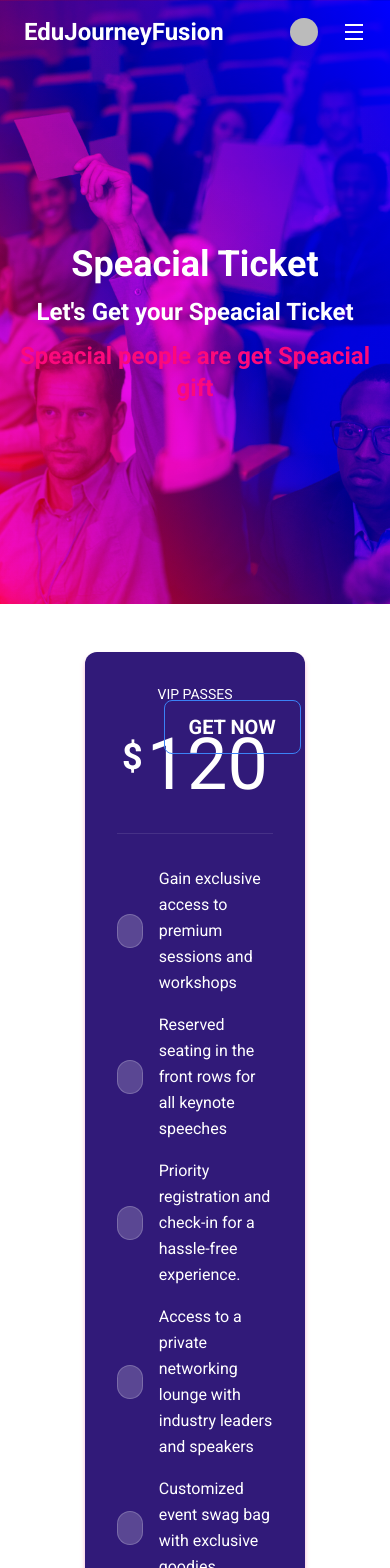
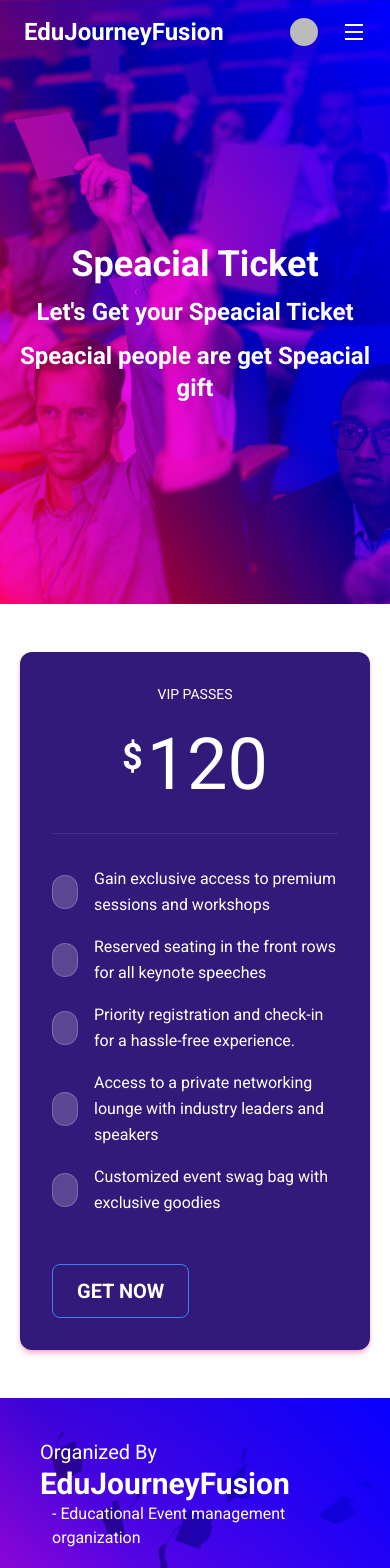
Before and after one commit to mdhasanali39/edu-journey-fusion-event-management-web-app, a React (Vite) app: page /specialTicket in a window 390 px wide. Shown: the top 1568 px of the page. Built offline with nearby package versions, Linux system fonts and the light colour scheme; no server answers; sample sign-in values are in the browser's storage; some icons are missing.

Commit message:
responsive update

```diff
--- a/src/components/Banner/Banner.jsx
+++ b/src/components/Banner/Banner.jsx
@@ -36,7 +36,7 @@ const Banner = () => {
               <p
                 data-aos="zoom-in-up"
                 data-aos-duration="3000"
-                className="text-2xl text-clr-red"
+                className="text-2xl"
               >
                 Speacial people are get Speacial gift
               </p>
--- a/src/components/Navbar/Navbar.jsx
+++ b/src/components/Navbar/Navbar.jsx
@@ -20,7 +20,7 @@ const Navbar = () => {
   };
 
   return (
-    <nav className={`relative flex justify-between py-4 px-6 lg:px-12 ${!isMenuClicked && 'overflow-hidden'}`}>
+    <nav className={`relative flex justify-between py-4 px-6 lg:px-12 `}>
       {/* logo  */}
       <div className="font-bold text-2xl text-white">
         <Link to={"/"}>
@@ -32,8 +32,8 @@ const Navbar = () => {
         <li>
           <div className={`
           ${
-            isMenuClicked ? 'w-[98%] space-y-3 absolute z-50 top-[75%] left-[1%]  bg-custom-blue text-center px-5 py-8 border-2'
-          : 'w-full space-y-3  absolute  top-[75%] translate-x-[140%]   bg-custom-blue text-center px-5 py-8  lg:space-y-0  lg:static  lg:translate-x-0  lg:bg-transparent lg:text-left lg:px-0 lg:py-0'}
+            isMenuClicked ? 'w-[98%] space-y-3 absolute z-30 top-[75%] left-[1%]  bg-custom-blue text-center px-5 py-8 border-2'
+          : 'hidden'}
             transition ease-linear duration-300 lg:flex gap-6 items-center text-white`}>
             {/* home  */}
             <li className="font-semibold text-[17px]">
@@ -84,7 +84,7 @@ const Navbar = () => {
               <div
                 className={`absolute ${
                   isClicked ? "opacity-100" : "opacity-0 pointer-events-none"
-                } z-40 right-0 bg-white p-4 rounded-md transition ease-in-out duration-500`}
+                } z-50 right-0 bg-white p-7 whitespace-nowrap border rounded-md transition ease-in-out duration-500`}
               >
                 <h2 className="text-clr-red font-semibold">
                   {user?.displayName}
--- a/src/pages/Speakers/Speakers.jsx
+++ b/src/pages/Speakers/Speakers.jsx
@@ -5,7 +5,7 @@ const Speakers = () => {
   const speakers = useLoaderData();
 
   return (
-    <div className="py-12 px-12 min-h-[70vh]">
+    <div className="py-12 px-5 lg:px-12 min-h-[70vh]">
       <div className="grid gap-6 grid-cols-1 lg:grid-cols-4">
         {speakers?.map((speaker) => (
           <SpeakersCard key={speaker.id} speaker={speaker}></SpeakersCard>
--- a/src/pages/SpecialTicket/SpecialTicket.jsx
+++ b/src/pages/SpecialTicket/SpecialTicket.jsx
@@ -3,8 +3,8 @@ import { FaCheck } from "react-icons/fa6";
 
 const SpecialTicket = () => {
   return (
-    <div className="flex flex-col justify-center items-center min-h-[70vh] px-12 py-12">
-      <div className="relative flex w-3/4 flex-col rounded-xl bg-custom-blue bg-clip-border p-8 text-white shadow-md shadow-pink-500/40">
+    <div className="flex flex-col justify-center items-center min-h-[70vh] px-5 lg:px-12 py-12">
+      <div className="relative flex w-full lg:w-3/4 flex-col rounded-xl bg-custom-blue bg-clip-border p-8 text-white shadow-md shadow-pink-500/40">
         <div className="relative m-0 mb-8 overflow-hidden rounded-none border-b border-white/10 bg-transparent bg-clip-border pb-8 text-center text-gray-700 shadow-none">
           <p className="block  text-sm font-normal uppercase leading-normal text-white antialiased">
             Vip Passes
@@ -58,7 +58,7 @@ const SpecialTicket = () => {
             </li>
           </ul>
         </div>
-        <div className="mt-12 p-0 absolute top-[0%] right-[2%]">
+        <div className="mt-12 p-0 lg:absolute top-[0%] right-[2%]">
           <button
           onClick={()=> toast.success('Congrats! you got special Ticket')}
             className="flex select-none gap-2 rounded-lg py-3 px-6 text-center align-middle font-bold text-xl uppercase bg-none text-white transition ease-linear duration-200 border border-blue-500 hover:border-clr-red hover:text-clr-red active:bg-pink-500/30 disabled:pointer-events-none disabled:opacity-50 disabled:shadow-none "
```
